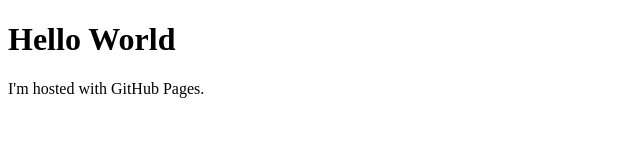
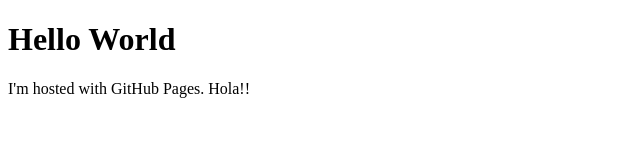
Before and after one commit to AshSudarshan/AshSudarshan, a plain HTML site: page index.html in a window 1280 px wide. Shown: the full height of the page, 0-640 px from the left. Drawn offline with Linux system fonts and the light colour scheme.

Commit message:
Update index.html

```diff
--- a/index.html
+++ b/index.html
@@ -2,6 +2,6 @@
 <html>
 <body>
 <h1>Hello World</h1>
-<p>I'm hosted with GitHub Pages.</p>
+<p>I'm hosted with GitHub Pages. Hola!!</p>
 </body>
 </html>
```
